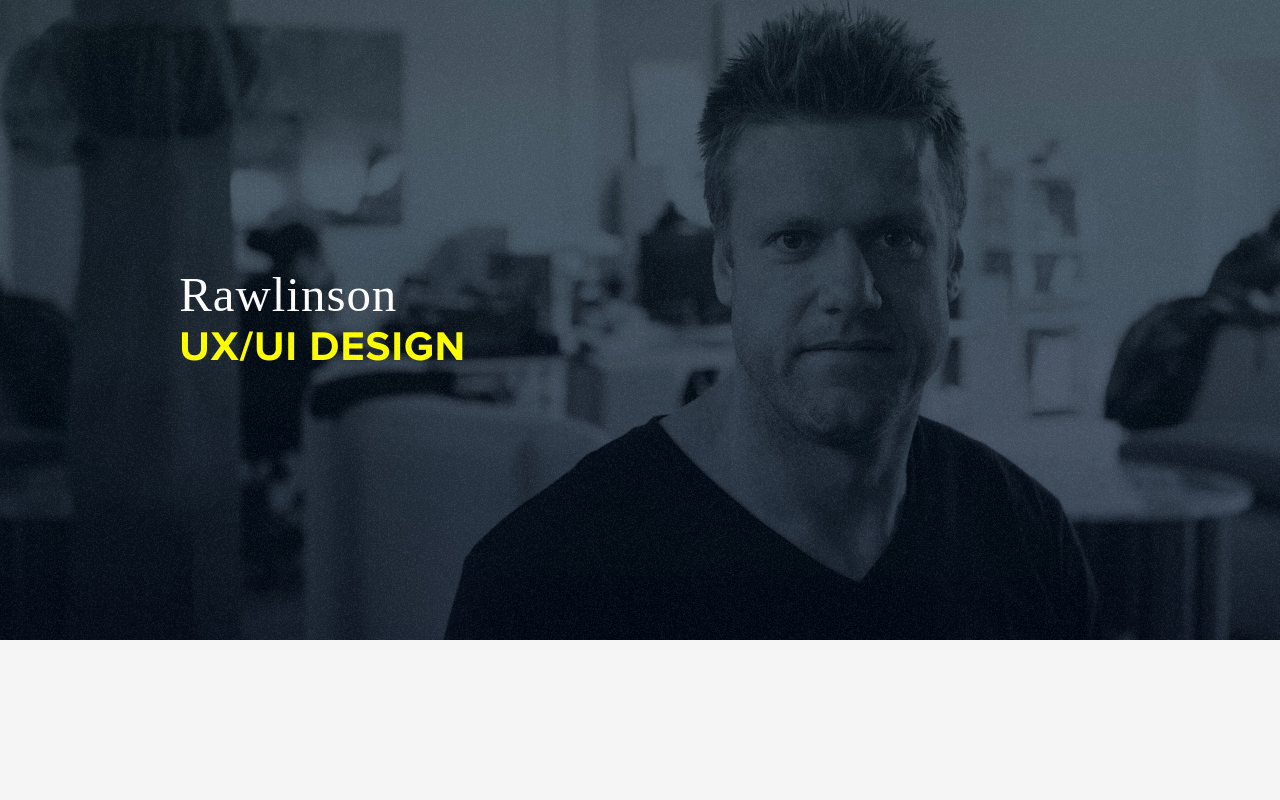
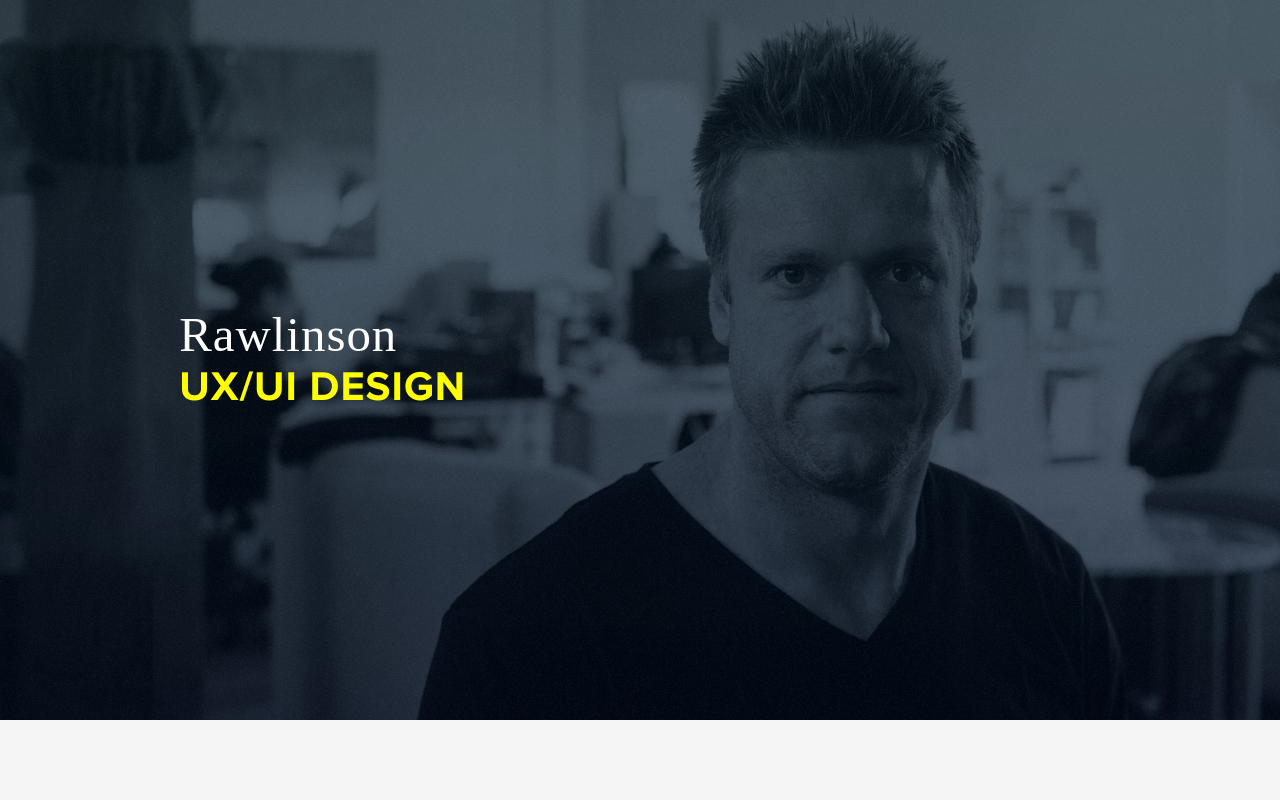
Before and after one commit to gregaur/raw_website, a website: page index.html in a window 1280 px wide. Shown: the top 800 px of the page. Drawn offline with nearby package versions, Linux system fonts and the light colour scheme; files whose address does not match are found by name; a web font is replaced by a local one.

Commit message:
no message

```diff
--- a/app/scss/_base.scss
+++ b/app/scss/_base.scss
@@ -282,7 +282,7 @@ span.line {
         background: url(../../dist/images/noise.png);
         pointer-events: none;
         display: block;
-        opacity: .6;
+        opacity: .3;
         animation: grain 2s steps(10) infinite;
 
       }
@@ -380,7 +380,7 @@ section.intro,section.more_about{
 
 
 section.opening{
-  height:80vh;
+  height:90vh;
   background-image: url("../../dist/images/GregProfilepic.jpg");
   background-position:50%;
   background-size:cover;
@@ -394,6 +394,8 @@ section.opening{
   @include bp(grandpabear){
     background-position:70% 50%;
   }
+
+
 
   .main-title{
     @include fluid-type(font-size, 20rem, 100rem, 2rem, 3.157rem);
```
Also changed, not shown: dist/css/styles.css, 1 other file.
